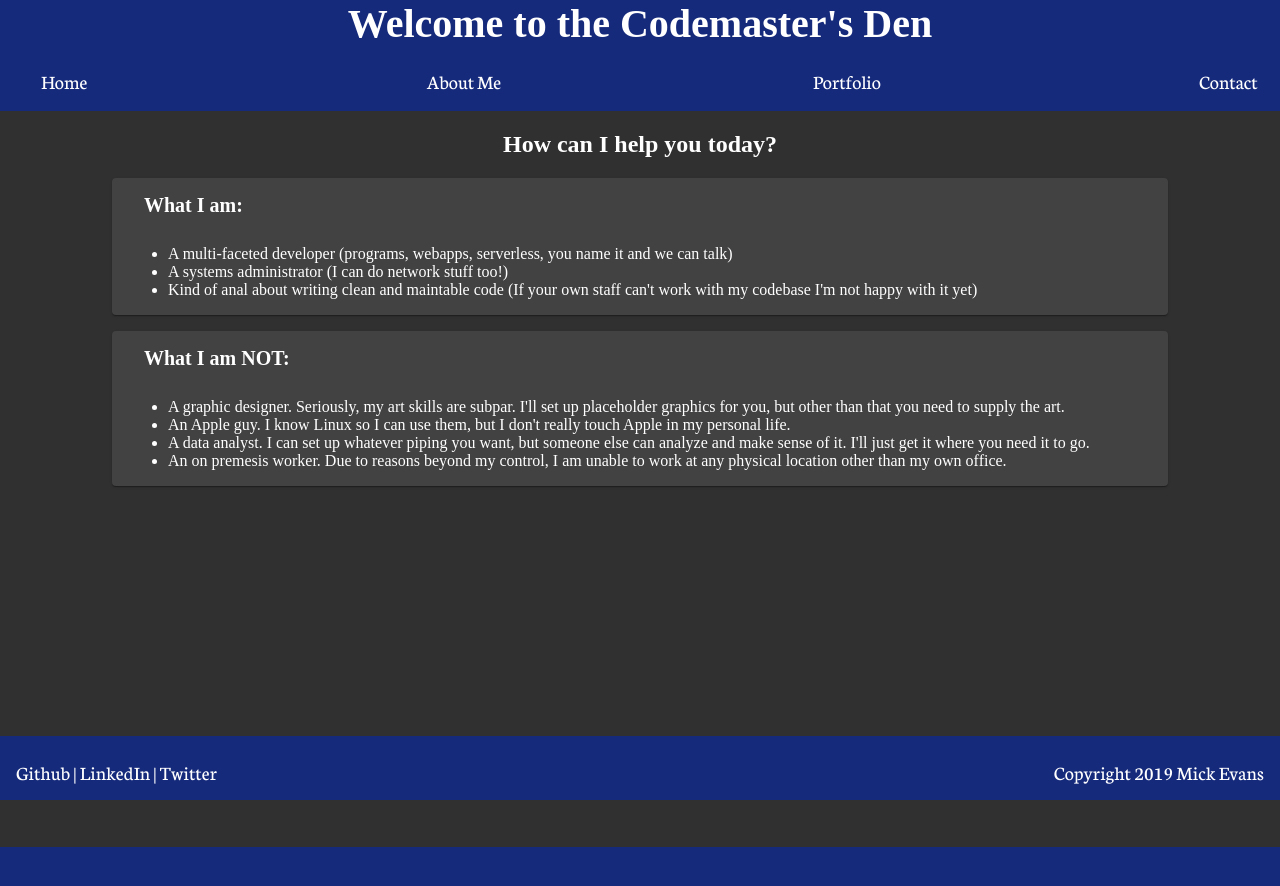
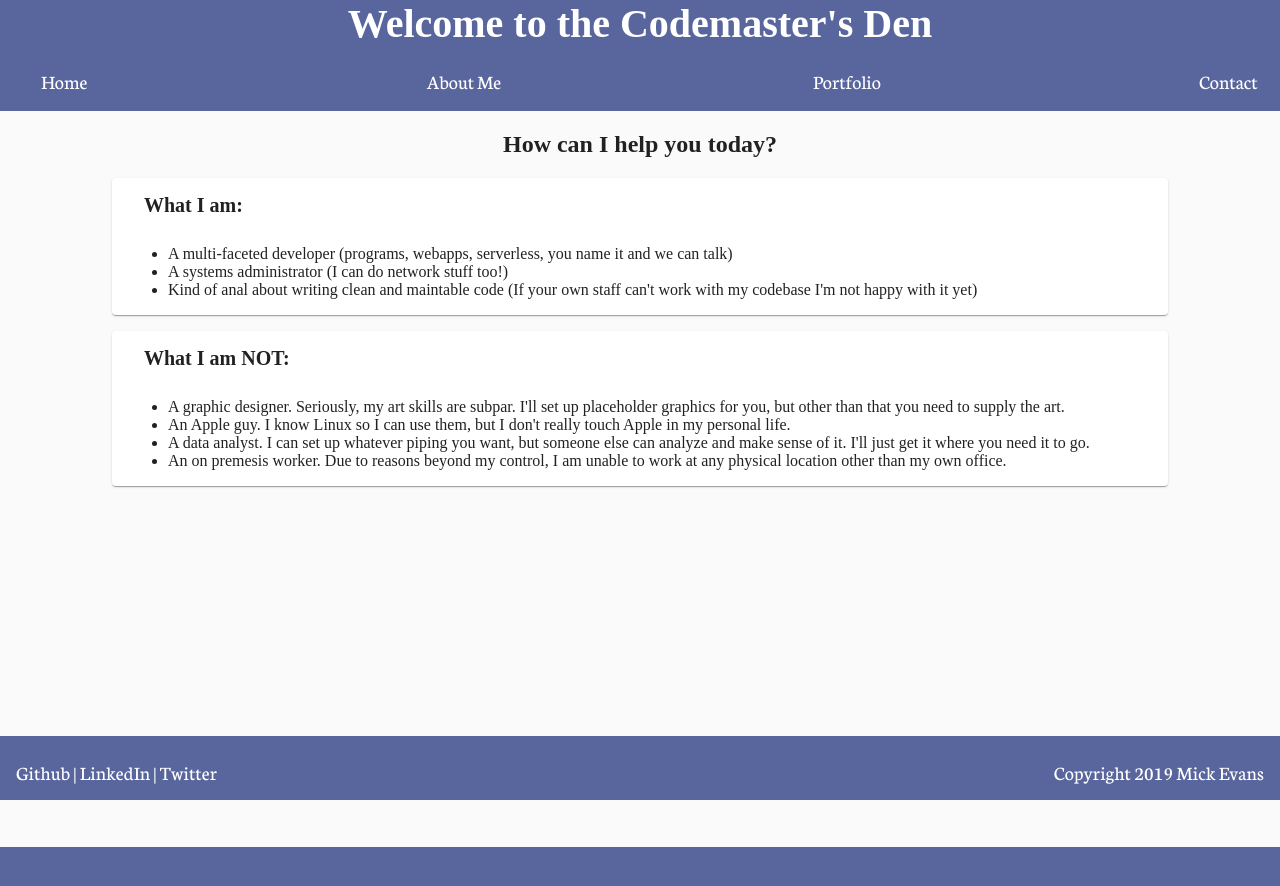
Before and after one commit to codemastermick/devPortfolio, an Angular app: page /home in a window 1280 px wide. Shown: the top 886 px of the page. Built offline with nearby package versions, Linux system fonts and the light colour scheme.

Commit message:
style(global): change app theme

```diff
--- a/src/app-theme.scss
+++ b/src/app-theme.scss
@@ -143,19 +143,19 @@ $mat-dark-theme-background: (
 // Theme Config
 
 body {
-  --primary-color: #162a7c;
-  --primary-lighter-color: #b9bfd8;
-  --primary-darker-color: #0c195f;
+  --primary-color: #59669d;
+  --primary-lighter-color: #cdd1e2;
+  --primary-darker-color: #3e4981;
   --text-primary-color: $light-primary-text;
   --text-primary-lighter-color: $dark-primary-text;
   --text-primary-darker-color: $light-primary-text;
 }
 
 $mat-primary: (
-  main: #162a7c,
-  lighter: #b9bfd8,
-  darker: #0c195f,
-  200: #162a7c, // For slide toggle,
+  main: #59669d,
+  lighter: #cdd1e2,
+  darker: #3e4981,
+  200: #59669d, // For slide toggle,
   contrast : (
     main: $light-primary-text,
     lighter: $dark-primary-text,
@@ -165,23 +165,23 @@ $mat-primary: (
 $theme-primary: mat-palette($mat-primary, main, lighter, darker);
 
 body {
-  --accent-color: #474646;
-  --accent-lighter-color: #c8c8c8;
-  --accent-darker-color: #2f2f2f;
-  --text-accent-color: $light-primary-text;
+  --accent-color: #bab8b8;
+  --accent-lighter-color: #eaeaea;
+  --accent-darker-color: #a3a0a0;
+  --text-accent-color: $dark-primary-text;
   --text-accent-lighter-color: $dark-primary-text;
-  --text-accent-darker-color: $light-primary-text;
+  --text-accent-darker-color: $dark-primary-text;
 }
 
 $mat-accent: (
-  main: #474646,
-  lighter: #c8c8c8,
-  darker: #2f2f2f,
-  200: #474646, // For slide toggle,
+  main: #bab8b8,
+  lighter: #eaeaea,
+  darker: #a3a0a0,
+  200: #bab8b8, // For slide toggle,
   contrast : (
-    main: $light-primary-text,
+    main: $dark-primary-text,
     lighter: $dark-primary-text,
-    darker: $light-primary-text,
+    darker: $dark-primary-text,
   )
 );
 $theme-accent: mat-palette($mat-accent, main, lighter, darker);
@@ -208,8 +208,8 @@ $mat-warn: (
 );
 $theme-warn: mat-palette($mat-warn, main, lighter, darker);;
 
-$theme: mat-dark-theme($theme-primary, $theme-accent, $theme-warn);
-$altTheme: mat-light-theme($theme-primary, $theme-accent, $theme-warn);
+$theme: mat-light-theme($theme-primary, $theme-accent, $theme-warn);
+$altTheme: mat-dark-theme($theme-primary, $theme-accent, $theme-warn);
 
 // Theme Init
 @include angular-material-theme($theme);
--- a/src/app/app.component.scss
+++ b/src/app/app.component.scss
@@ -1,5 +1,5 @@
 .container {
-  background-color: #162a7c; // set this to the primary app colour
+  background-color: #59669d; // set this to the primary app colour
   color: white; // set this to the primary app text colour
 }
 
```
